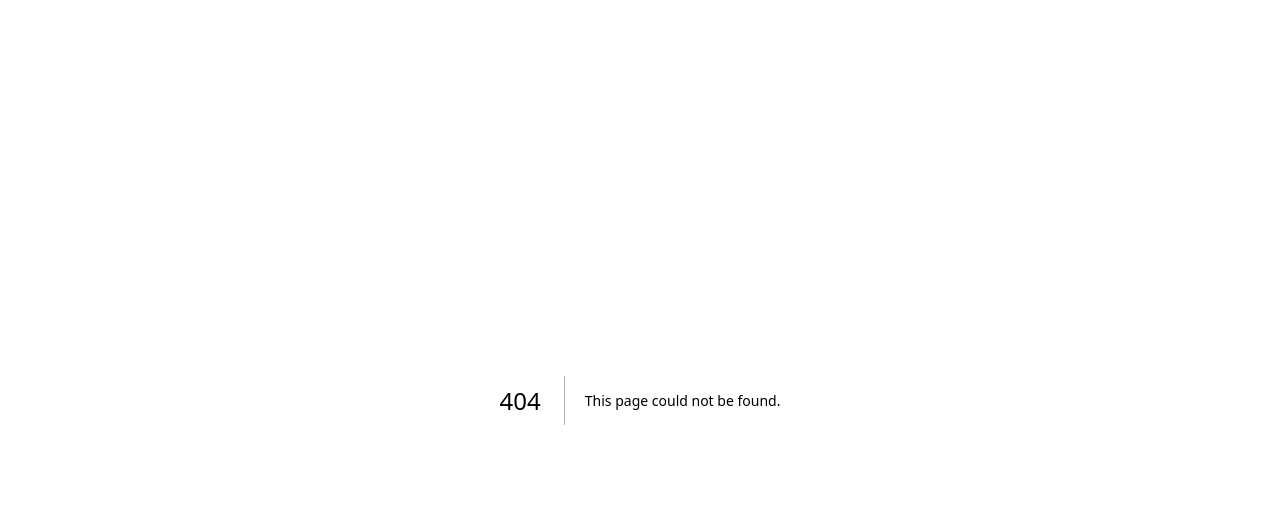
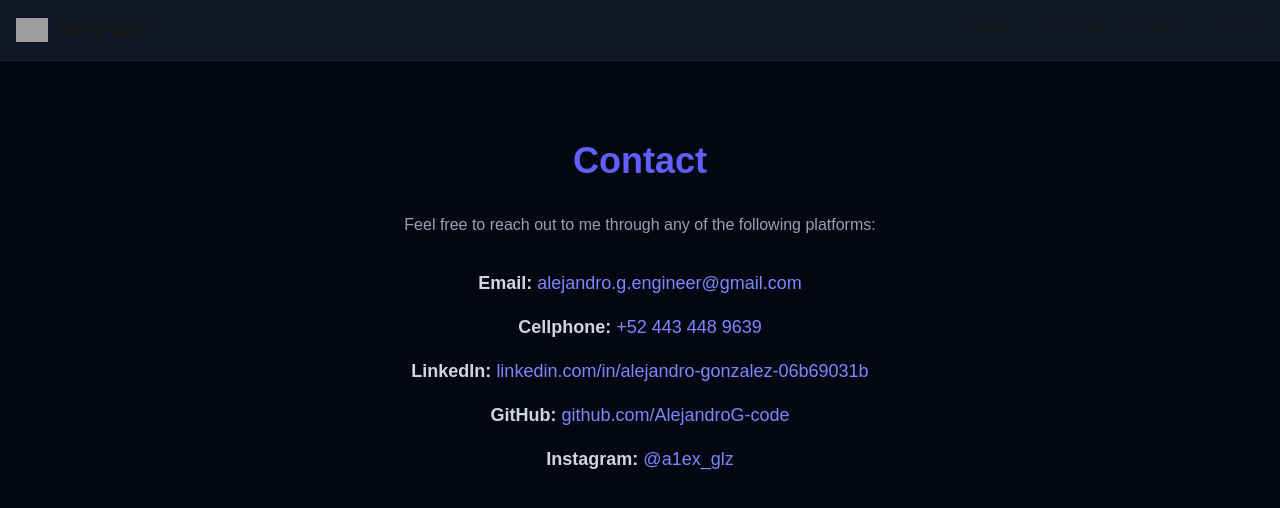
Before and after one commit to AlejandroG-code/Portfolio, a Next.js app: page /contact in a window 1280 px wide. Before the commit this address had no page. Shown: the top 508 px of the page. Built offline with nearby package versions, Linux system fonts and the light colour scheme; grey boxes are pictures that could not be loaded.

Commit message:
Changes made

```diff
--- a/src/app/_components/navbar/navbar.tsx
+++ b/src/app/_components/navbar/navbar.tsx
@@ -17,9 +17,9 @@ export default function Navbar() {
           </div>
           <div className="hidden md:flex gap-6">
             <Link href="/" className="hover:text-indigo-300">Home</Link>
-            <Link href="AboutMe" className="hover:text-indigo-300">About Me</Link>
-            <Link href="Projects" className="hover:text-indigo-300">Projects</Link>
-            <Link href="Contact" className="hover:text-indigo-300">Contact</Link>
+            <Link href="aboutme" className="hover:text-indigo-300">About Me</Link>
+            <Link href="projects" className="hover:text-indigo-300">Projects</Link>
+            <Link href="contact" className="hover:text-indigo-300">Contact</Link>
           </div>
         </div>
       </nav>
--- /dev/null
+++ b/src/app/contact/page.tsx
@@ -0,0 +1,66 @@
+import Navbar from "../_components/navbar/navbar";
+
+import React from "react";
+
+export default function ContactPage() {
+  return (
+    <><Navbar></Navbar><section className="bg-gray-950 text-white py-20 px-6 min-h-screen">
+          <div className="max-w-2xl mx-auto space-y-8 text-center">
+              <h1 className="text-4xl font-bold text-indigo-500">Contact</h1>
+              <p className="text-gray-400">
+                  Feel free to reach out to me through any of the following platforms:
+              </p>
+              <ul className="space-y-4 text-lg text-gray-300">
+                  <li>
+                      <strong>Email:</strong>{" "}
+                      <a
+                          href="mailto:alejandro.g.engineer@gmail.com"
+                          className="text-indigo-400 hover:underline"
+                      >
+                          alejandro.g.engineer@gmail.com
+                      </a>
+                  </li>
+                  <li>
+                      <strong>Cellphone:</strong>{" "}
+                      <a
+                          href="tel:+524434489639"
+                          className="text-indigo-400 hover:underline"
+                      >
+                          +52 443 448 9639
+                      </a>
+                  </li>
+                  <li>
+                      <strong>LinkedIn:</strong>{" "}
+                      <a
+                          href="https://linkedin.com/in/alejandro-gonzalez-06b69031b"
+                          target="_blank"
+                          className="text-indigo-400 hover:underline"
+                      >
+                          linkedin.com/in/alejandro-gonzalez-06b69031b
+                      </a>
+                  </li>
+                  <li>
+                      <strong>GitHub:</strong>{" "}
+                      <a
+                          href="https://github.com/AlejandroG-code"
+                          target="_blank"
+                          className="text-indigo-400 hover:underline"
+                      >
+                          github.com/AlejandroG-code
+                      </a>
+                  </li>
+                  <li>
+                      <strong>Instagram:</strong>{" "}
+                      <a
+                          href="https://instagram.com/a1ex_glz"
+                          target="_blank"
+                          className="text-indigo-400 hover:underline"
+                      >
+                          @a1ex_glz
+                      </a>
+                  </li>
+              </ul>
+          </div>
+      </section></>
+  );
+}
--- a/src/app/page.tsx
+++ b/src/app/page.tsx
@@ -16,13 +16,13 @@ export default function Home() {
         </p>
         <div className="flex flex-wrap justify-center gap-4 mt-6">
           <a
-            href="#"
+            href="/projects"
             className="bg-indigo-600 hover:bg-indigo-700 text-white font-medium px-6 py-3 rounded-xl transition"
           >
             See my work
           </a>
           <a
-            href="#"
+            href="/contact"
             className="border border-indigo-500 hover:bg-indigo-600 hover:text-white text-indigo-300 font-medium px-6 py-3 rounded-xl transition"
           >
             Contact me
--- /dev/null
+++ b/src/app/projects/page.tsx
@@ -0,0 +1,44 @@
+import Navbar from "../_components/navbar/navbar";
+
+
+export default function Projects() {
+  return (
+    <>
+      <Navbar></Navbar>
+      <section className="bg-gray-950 text-white py-20 px-4">
+        <div className="max-w-6xl mx-auto">
+          <h1 className="text-3xl sm:text-4xl font-bold text-indigo-500 mb-10">
+            My Projects
+          </h1>
+          <div className="grid grid-cols-1 md:grid-cols-2 gap-8">
+            {/* Project 1 */}
+            <div className="bg-gray-800 p-6 rounded-lg shadow-lg">
+              <h2 className="text-xl font-semibold text-indigo-400 mb-2">Project 1</h2>
+              <p className="text-gray-300 mb-4">Description of project 1.</p>
+              <a href="#" className="text-indigo-500 hover:underline">View Project</a>
+            </div>
+            {/* Project 2 */}
+            <div className="bg-gray-800 p-6 rounded-lg shadow-lg">
+              <h2 className="text-xl font-semibold text-indigo-400 mb-2">Project 2</h2>
+              <p className="text-gray-300 mb-4">Description of project 2.</p>
+              <a href="#" className="text-indigo-500 hover:underline">View Project</a>
+            </div>
+            {/* Project 3 */}
+            <div className="bg-gray-800 p-6 rounded-lg shadow-lg">
+                <h2 className="text-xl font-semibold text-indigo-400 mb-2">Project 3</h2>
+                <p className="text-gray-300 mb-4">Description of project 3.</p>
+                <a href="#" className="text-indigo-500 hover:underline">View Project</a>
+            </div>
+            {/* Project 4 */}
+            <div className="bg-gray-800 p-6 rounded-lg shadow-lg">
+                <h2 className="text-xl font-semibold text-indigo-400 mb-2">Project 4</h2>
+                <p className="text-gray-300 mb-4">Description of project 4.</p>
+                <a href="#" className="text-indigo-500 hover:underline">View Project</a>
+            </div>
+            {/* Add more projects as needed */}
+            </div>
+        </div>
+        </section>
+    </>
+    );
+}
```
Also changed, not shown: src/app/Contact/page.tsx (deleted), src/app/Home/page.tsx (deleted), src/app/Projects/page.tsx (deleted), src/app/aboutme/page.tsx (renamed from src/app/AboutMe/page.tsx).
